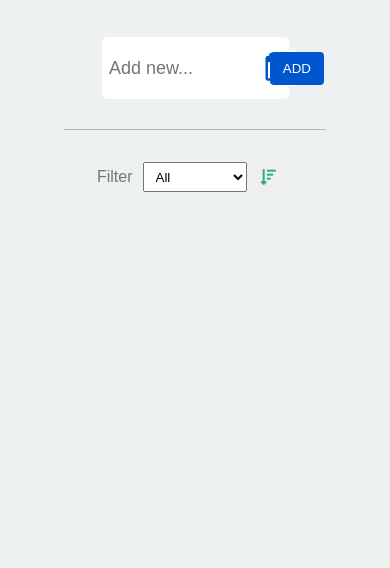
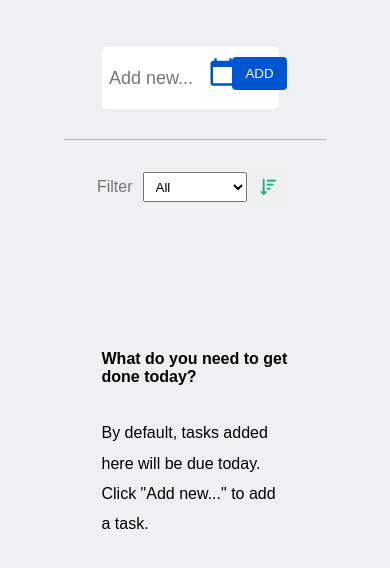
Before and after one commit to VanDe2003/Todolist, a plain HTML site: page index.html in a window 390 px wide. Shown: the part 68-636 px from the top of the page. Drawn offline with Linux system fonts and the light colour scheme.

Commit message:
Responsive

```diff
--- a/index.css
+++ b/index.css
@@ -66,6 +66,23 @@ body {
     outline: none;
     border: none;
     border-radius: 5px;
+}
+
+#none-task {
+    display: flex;
+    align-items: center;
+    flex-direction: column;
+    width: 50%;
+    margin-left: 25%;
+    font-size: 16px;
+}
+
+#p1 {
+    font-weight: 600;
+}
+
+#p2 {
+    line-height: 0.8cm;
 }
 
 #title-filter {
@@ -262,3 +279,124 @@ td:nth-child(5) {
 .cancel-button {
     background-color: #ccc;
 }
+
+@media (max-width: 1124px) {
+    .input-task {
+        width: 50%;
+    }
+
+    #task-input {
+        padding-right: 0;
+        margin-top: 10px;
+        width: 1000%;
+    }
+
+    #addTask {
+        left: 87%;
+    }
+
+    .calendar-input {
+        margin-right: 10px;
+    }
+
+    .date-input {
+        position: absolute;
+        left: 80%;
+    }
+}
+
+@media (max-width: 1050px) {
+    .input-task {
+        width: 50%;
+    }
+
+    #task-input {
+        padding-right: 0;
+        margin-top: 10px;
+        width: 1000%;
+    }
+
+    #addTask {
+        left: 85%;
+    }
+
+    .calendar-input {
+    }
+
+    .date-input {
+        position: absolute;
+        left: 76%;
+    }
+}
+
+@media (max-width: 820px) {
+    .input-task {
+        width: 50%;
+    }
+
+    #task-input {
+        padding-right: 0;
+        margin-top: 10px;
+        width: 1000%;
+    }
+
+    #addTask {
+        left: 80%;
+    }
+
+    .calendar-input {
+    }
+
+    .date-input {
+        position: absolute;
+        left: 70%;
+    }
+}
+
+@media (max-width: 650px) {
+    .input-task {
+        width: 50%;
+    }
+
+    #task-input {
+        padding-right: 0;
+        margin-top: 10px;
+        width: 1000%;
+    }
+
+    #addTask {
+        left: 75%;
+    }
+
+    .calendar-input {
+    }
+
+    .date-input {
+        position: absolute;
+        left: 60%;
+    }
+}
+
+@media (max-width: 500px) {
+    .input-task {
+        width: 50%;
+    }
+
+    #task-input {
+        padding-right: 0;
+        margin-top: 10px;
+        width: 1000%;
+    }
+
+    #addTask {
+        left: 70%;
+    }
+
+    .calendar-input {
+    }
+
+    .date-input {
+        position: absolute;
+        left: 55%;
+    }
+}
--- a/index.html
+++ b/index.html
@@ -50,6 +50,12 @@
                 </table>
             </div>
         </div>
+
+        <div id="none-task">
+            <p id="p1">What do you need to get done today?</p>
+            <p id="p2">By default, tasks added here will be due today. Click "Add new..." to add a task.</p>
+        </div>
+
         <div id="error-message" style="display: none">Please enter a task before adding it.</div>
 
         <div class="modal" id="confirmationModal">
--- a/index.js
+++ b/index.js
@@ -33,9 +33,7 @@ function addTask() {
     var taskTable = document.getElementById("taskTable").getElementsByTagName("tbody")[0];
 
     var task = taskInput.value;
-
     if (task) {
-        // var newRow = taskTable.insertRow(taskTable.rows.length);
         var newRow = taskTable.insertRow(0);
         var rowIndex = newRow.rowIndex;
         var cell1 = newRow.insertCell(0);
@@ -45,7 +43,6 @@ function addTask() {
         var cell5 = newRow.insertCell(4);
 
         var newTask = {task: task, date: time, completed: false, rowIndex: rowIndex};
-        // listTask.push(newTask);
         listTask.unshift(newTask);
 
         for (var i = 0; i < listTask.length; i++) {
@@ -188,6 +185,8 @@ function addTask() {
                 modal.style.display = "none";
             });
         });
+
+        document.getElementById("none-task").style.display = "none";
     } else {
         alertMessage();
     }
@@ -197,6 +196,9 @@ document.getElementById("date").min = formattedDate;
 
 document.addEventListener("DOMContentLoaded", function () {
     var taskTable = document.getElementById("taskTable").getElementsByTagName("tbody")[0];
+
+    if (listTask && listTask.length > 0) {
+        document.getElementById("none-task").style.display = "none";
 
         listTask.forEach(function (taskData) {
             var newRow = taskTable.insertRow(taskTable.rows.length);
@@ -303,6 +305,7 @@ document.addEventListener("DOMContentLoaded", function () {
 
                 cancelButton.addEventListener("click", function () {
                     cell2.innerHTML = currentTask;
+                    cell3.innerHTML = currentDate;
                     cell4.appendChild(edit);
                     cell5.appendChild(del);
                     cell4.removeChild(saveButton);
@@ -338,6 +341,7 @@ document.addEventListener("DOMContentLoaded", function () {
                 });
             });
         });
+    }
 });
 
 var dataTask = [...listTask];
@@ -493,6 +497,7 @@ function addRowToTable(table, value) {
 
         cancelButton.addEventListener("click", function () {
             cell2.innerHTML = currentTask;
+            cell3.innerHTML = currentDate;
             cell4.appendChild(edit);
             cell5.appendChild(del);
             cell4.removeChild(saveButton);
```
Lines whose indentation alone changed are shown as unchanged.
